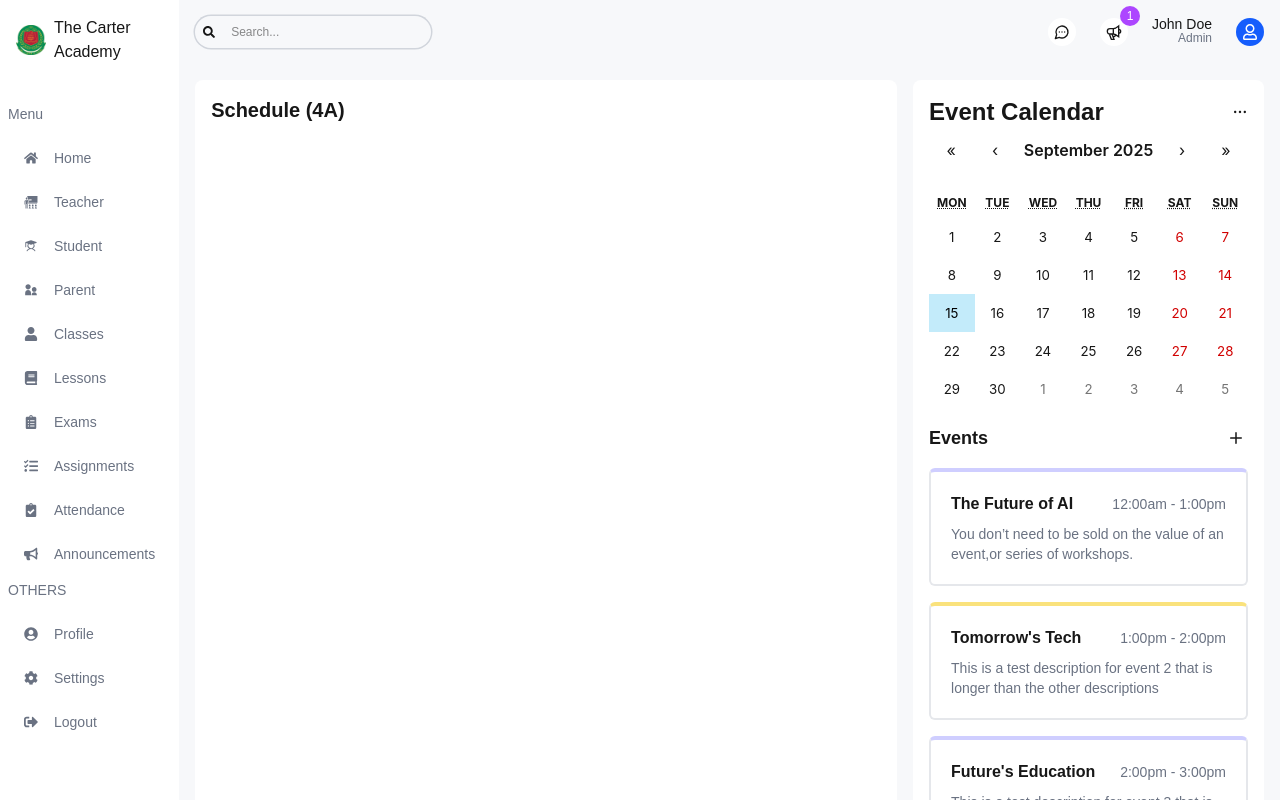
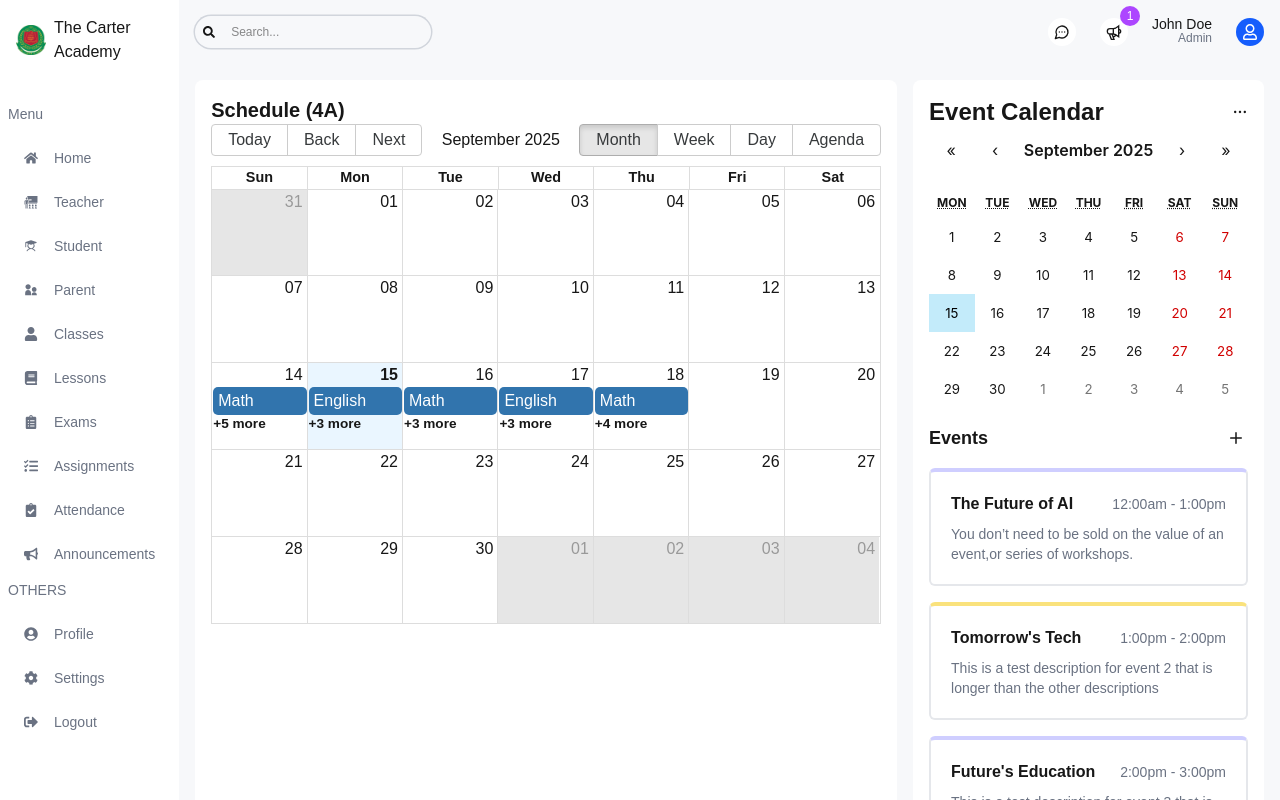
Before and after one commit to Rokib324/School_Management_System, a Next.js app: page /student in a window 1280 px wide. Built offline with nearby package versions, Linux system fonts and the light colour scheme.

Commit message:
implement BigCalender with moment, css from React-Big-Calendar

```diff
--- a/package.json
+++ b/package.json
@@ -9,6 +9,8 @@
     "lint": "eslint"
   },
   "dependencies": {
+    "@types/react-big-calendar": "^1.16.3",
+    "moment": "^2.30.1",
     "next": "15.5.3",
     "react": "19.1.0",
     "react-big-calendar": "^1.19.4",
--- a/src/app/(dashboard)/student/page.tsx
+++ b/src/app/(dashboard)/student/page.tsx
@@ -1,6 +1,7 @@
 'use client'
 import Announcement from "@/components/Announcement";
 import EventCalendar from "@/components/EventCalendar";
+import BigCalendar from "@/components/BigCalendar";
 import React from "react";
 
 const StudentPage = () => {
@@ -10,6 +11,7 @@ const StudentPage = () => {
       <div className='w-full xl:w-2/3'>
         <div className="h-full bg-white rounded-lg p-4">
           <h1 className="text-xl font-semibold">Schedule (4A)</h1>
+          <BigCalendar />
         </div>
       </div>
       {/* RIGHT SIDE */}
--- /dev/null
+++ b/src/components/BigCalendar.tsx
@@ -0,0 +1,26 @@
+'use client'
+import 'react-big-calendar/lib/css/react-big-calendar.css'
+import React from 'react'
+import { Calendar, momentLocalizer } from 'react-big-calendar'
+import moment from 'moment'
+import { calendarEvents } from '@/lib/data'
+
+const localizer = momentLocalizer(moment)
+
+const BigCalendar = () => {
+
+    return (
+    <div>
+        <Calendar
+      localizer={localizer}
+      events={calendarEvents}
+      startAccessor="start"
+      endAccessor="end"
+      style={{ height: 500, width: '100%' }}
+    />
+    </div>
+    )
+
+}
+
+export default BigCalendar
--- a/src/lib/data.ts
+++ b/src/lib/data.ts
@@ -919,141 +919,145 @@ export const announcementsData = [
 // Updated calendar events with current dates and Bangladesh-specific subjects
 export const calendarEvents = [
   {
-    title: "Mathematics",
+    title: "Math",
     allDay: false,
-    start: new Date(2025, 0, 13, 8, 0),
-    end: new Date(2025, 0, 13, 8, 45),
+    start: new Date(2025, 8, 14, 8, 0),
+    end: new Date(2025, 8, 14, 8, 45),
   },
   {
     title: "English",
     allDay: false,
-    start: new Date(2025, 0, 13, 9, 0),
-    end: new Date(2025, 0, 13, 9, 45),
+    start: new Date(2025, 8, 14, 9, 0),
+    end: new Date(2025, 8, 14, 9, 45),
   },
   {
-    title: "Bengali",
+    title: "Biology",
     allDay: false,
-    start: new Date(2025, 0, 13, 10, 0),
-    end: new Date(2025, 0, 13, 10, 45),
+    start: new Date(2025, 8, 14, 10, 0),
+    end: new Date(2025, 8, 14, 10, 45),
   },
   {
     title: "Physics",
     allDay: false,
-    start: new Date(2025, 0, 13, 11, 0),
-    end: new Date(2025, 0, 13, 11, 45),
+    start: new Date(2025, 8, 14, 11, 0),
+    end: new Date(2025, 8, 14, 11, 45),
   },
   {
     title: "Chemistry",
     allDay: false,
-    start: new Date(2025, 0, 13, 13, 0),
-    end: new Date(2025, 0, 13, 13, 45),
+    start: new Date(2025, 8, 14, 13, 0),
+    end: new Date(2025, 8, 14, 13, 45),
   },
   {
     title: "History",
     allDay: false,
-    start: new Date(2025, 0, 13, 14, 0),
-    end: new Date(2025, 0, 13, 14, 45),
+    start: new Date(2025, 8, 14, 14, 0),
+    end: new Date(2025, 8, 14, 14, 45),
   },
   {
     title: "English",
     allDay: false,
-    start: new Date(2025, 0, 14, 9, 0),
-    end: new Date(2025, 0, 14, 9, 45),
+    start: new Date(2025, 8, 15, 9, 0),
+    end: new Date(2025, 8, 15, 9, 45),
   },
   {
     title: "Biology",
     allDay: false,
-    start: new Date(2025, 0, 14, 10, 0),
-    end: new Date(2025, 0, 14, 10, 45),
+    start: new Date(2025, 8, 15, 10, 0),
+    end: new Date(2025, 8, 15, 10, 45),
   },
   {
     title: "Physics",
     allDay: false,
-    start: new Date(2025, 0, 14, 11, 0),
-    end: new Date(2025, 0, 14, 11, 45),
+    start: new Date(2025, 8, 15, 11, 0),
+    end: new Date(2025, 8, 15, 11, 45),
+  },
+
+  {
+    title: "History",
+    allDay: false,
+    start: new Date(2025, 8, 15, 14, 0),
+    end: new Date(2025, 8, 15, 14, 45),
   },
   {
-    title: "Islamic Studies",
+    title: "Math",
     allDay: false,
-    start: new Date(2025, 0, 14, 14, 0),
-    end: new Date(2025, 0, 14, 14, 45),
+    start: new Date(2025, 8, 16, 8, 0),
+    end: new Date(2025, 8, 16, 8, 45),
   },
   {
-    title: "Mathematics",
+    title: "Biology",
     allDay: false,
-    start: new Date(2025, 0, 15, 8, 0),
-    end: new Date(2025, 0, 15, 8, 45),
+    start: new Date(2025, 8, 16, 10, 0),
+    end: new Date(2025, 8, 16, 10, 45),
+  },
+
+  {
+    title: "Chemistry",
+    allDay: false,
+    start: new Date(2025, 8, 16, 13, 0),
+    end: new Date(2025, 8, 16, 13, 45),
   },
   {
-    title: "Bengali",
+    title: "History",
     allDay: false,
-    start: new Date(2025, 0, 15, 10, 0),
-    end: new Date(2025, 0, 15, 10, 45),
+    start: new Date(2025, 8, 16, 14, 0),
+    end: new Date(2025, 8, 16, 14, 45),
+  },
+  {
+    title: "English",
+    allDay: false,
+    start: new Date(2025, 8, 17, 9, 0),
+    end: new Date(2025, 8, 17, 9, 45),
+  },
+  {
+    title: "Biology",
+    allDay: false,
+    start: new Date(2025, 8, 17, 10, 0),
+    end: new Date(2025, 8, 17, 10, 45),
+  },
+  {
+    title: "Physics",
+    allDay: false,
+    start: new Date(2025, 8, 17, 11, 0),
+    end: new Date(2025, 8, 17, 11, 45),
+  },
+
+  {
+    title: "History",
+    allDay: false,
+    start: new Date(2025, 8, 17, 14, 0),
+    end: new Date(2025, 8, 17, 14, 45),
+  },
+  {
+    title: "Math",
+    allDay: false,
+    start: new Date(2025, 8, 18, 8, 0),
+    end: new Date(2025, 8, 18, 8, 45),
+  },
+  {
+    title: "English",
+    allDay: false,
+    start: new Date(2025, 8, 18, 9, 0),
+    end: new Date(2025, 8, 18, 9, 45),
+  },
+
+  {
+    title: "Physics",
+    allDay: false,
+    start: new Date(2025, 8, 18, 11, 0),
+    end: new Date(2025, 8, 18, 11, 45),
   },
   {
     title: "Chemistry",
     allDay: false,
-    start: new Date(2025, 0, 15, 13, 0),
-    end: new Date(2025, 0, 15, 13, 45),
-  },
-  {
-    title: "Geography",
-    allDay: false,
-    start: new Date(2025, 0, 15, 14, 0),
-    end: new Date(2025, 0, 15, 14, 45),
-  },
-  {
-    title: "English",
-    allDay: false,
-    start: new Date(2025, 0, 16, 9, 0),
-    end: new Date(2025, 0, 16, 9, 45),
-  },
-  {
-    title: "Biology",
-    allDay: false,
-    start: new Date(2025, 0, 16, 10, 0),
-    end: new Date(2025, 0, 16, 10, 45),
-  },
-  {
-    title: "Physics",
-    allDay: false,
-    start: new Date(2025, 0, 16, 11, 0),
-    end: new Date(2025, 0, 16, 11, 45),
+    start: new Date(2025, 8, 18, 13, 0),
+    end: new Date(2025, 8, 18, 13, 45),
   },
   {
     title: "History",
     allDay: false,
-    start: new Date(2025, 0, 16, 14, 0),
-    end: new Date(2025, 0, 16, 14, 45),
-  },
-  {
-    title: "Mathematics",
-    allDay: false,
-    start: new Date(2025, 0, 17, 8, 0),
-    end: new Date(2025, 0, 17, 8, 45),
-  },
-  {
-    title: "Bengali",
-    allDay: false,
-    start: new Date(2025, 0, 17, 9, 0),
-    end: new Date(2025, 0, 17, 9, 45),
-  },
-  {
-    title: "General Science",
-    allDay: false,
-    start: new Date(2025, 0, 17, 11, 0),
-    end: new Date(2025, 0, 17, 11, 45),
-  },
-  {
-    title: "Chemistry",
-    allDay: false,
-    start: new Date(2025, 0, 17, 13, 0),
-    end: new Date(2025, 0, 17, 13, 45),
-  },
-  {
-    title: "Islamic Studies",
-    allDay: false,
-    start: new Date(2025, 0, 17, 14, 0),
-    end: new Date(2025, 0, 17, 14, 45),
+    start: new Date(2025, 8, 18, 14, 0),
+    end: new Date(2025, 8, 18, 14, 45),
   },
 ];
```
Also changed, not shown: 1 other file (tests, documents, lock files or other folders).
